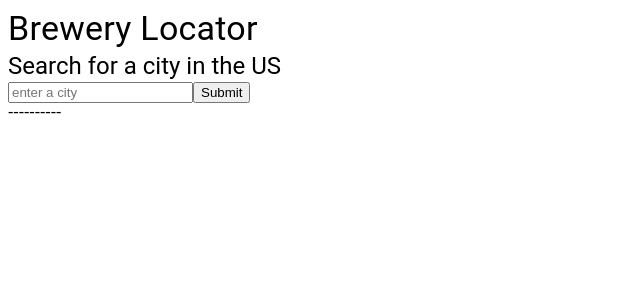
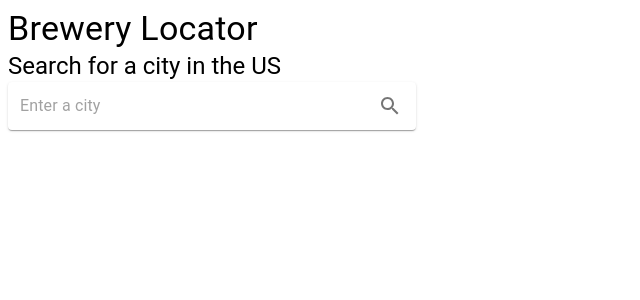
Before and after one commit to graample/breweryList, a React app: page / in a window 1280 px wide. Shown: the top 300 px of the page, without its empty margins (0-640 px from the left). Built offline with nearby package versions, Linux system fonts and the light colour scheme; the HTML template or start-up script is replaced by a standard one.

Commit message:
implements MUI style changes

```diff
--- a/client/src/components/Search.jsx
+++ b/client/src/components/Search.jsx
@@ -1,4 +1,9 @@
-import React from 'react';
+import * as React from 'react';
+import Paper from '@mui/material/Paper';
+import InputBase from '@mui/material/InputBase';
+import IconButton from '@mui/material/IconButton';
+import SearchIcon from '@mui/icons-material/Search';
+import DirectionsIcon from '@mui/icons-material/Directions';
 import axios from 'axios';
 
 export default function Search({ list, setList, query, setQuery }) {
@@ -28,18 +33,22 @@ export default function Search({ list, setList, query, setQuery }) {
   }
 
   return (
-    <form>
-      <div>
-        <input
+    <>
+      <Paper
+        component="form"
+        sx={{ p: '2px 4px', display: 'flex', alignItems: 'center', width: 400 }}
+      >
+        <InputBase
+          sx={{ ml: 1, flex: 1 }}
+          placeholder="Enter a city"
+          inputProps={{ 'aria-label': 'Enter a city' }}
           onChange={handleChange}
           value={query}
-          placeholder='enter a city'
         />
-        <button onClick={handleSubmit}>Submit</button>
-      </div>
-      <div>
-        ----------
-      </div>
-    </form>
+        <IconButton type="submit" sx={{ p: '10px' }} aria-label="search" onClick={handleSubmit}>
+          <SearchIcon />
+        </IconButton>
+      </Paper>
+    </>
   )
 }
```
